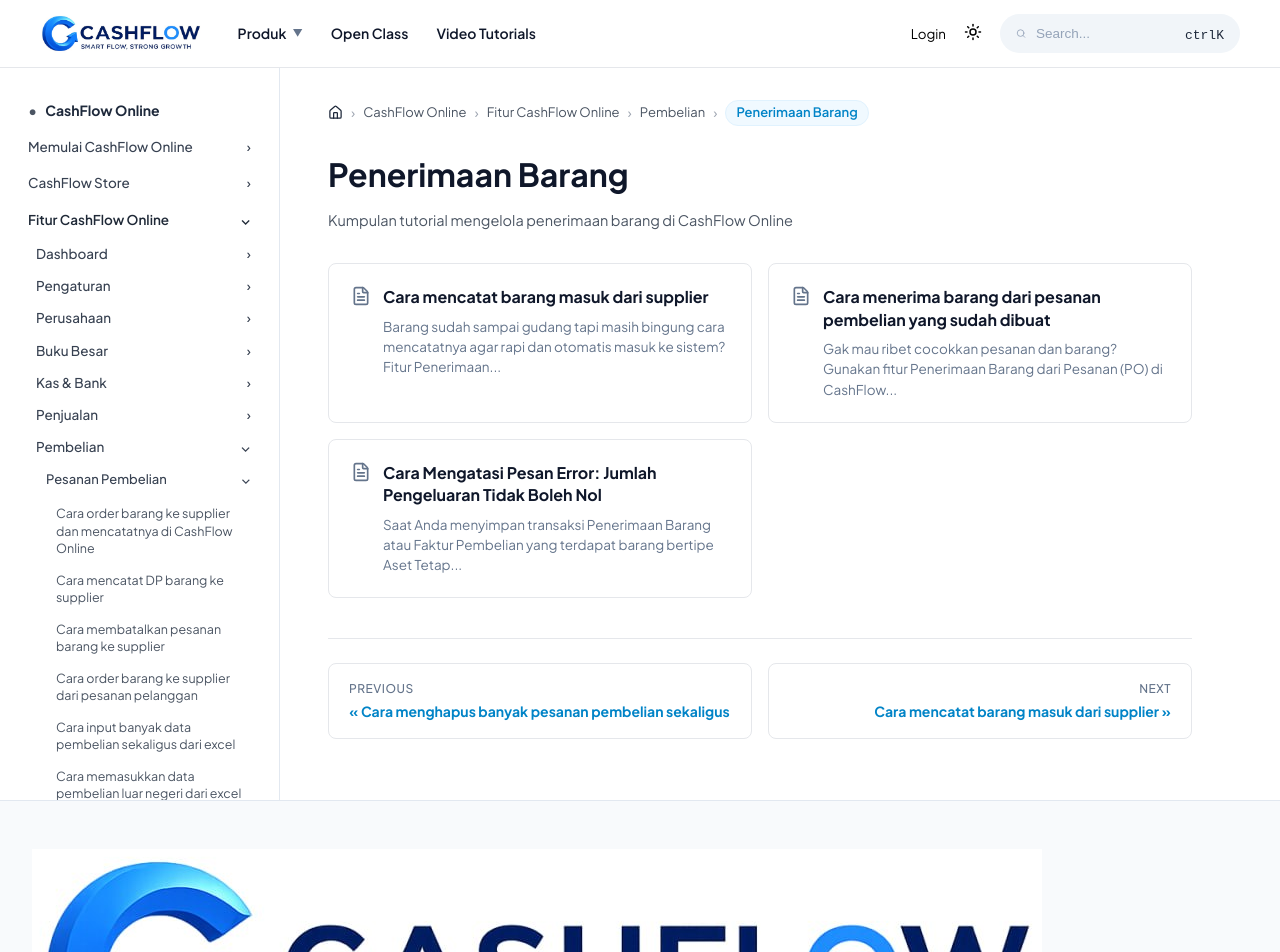
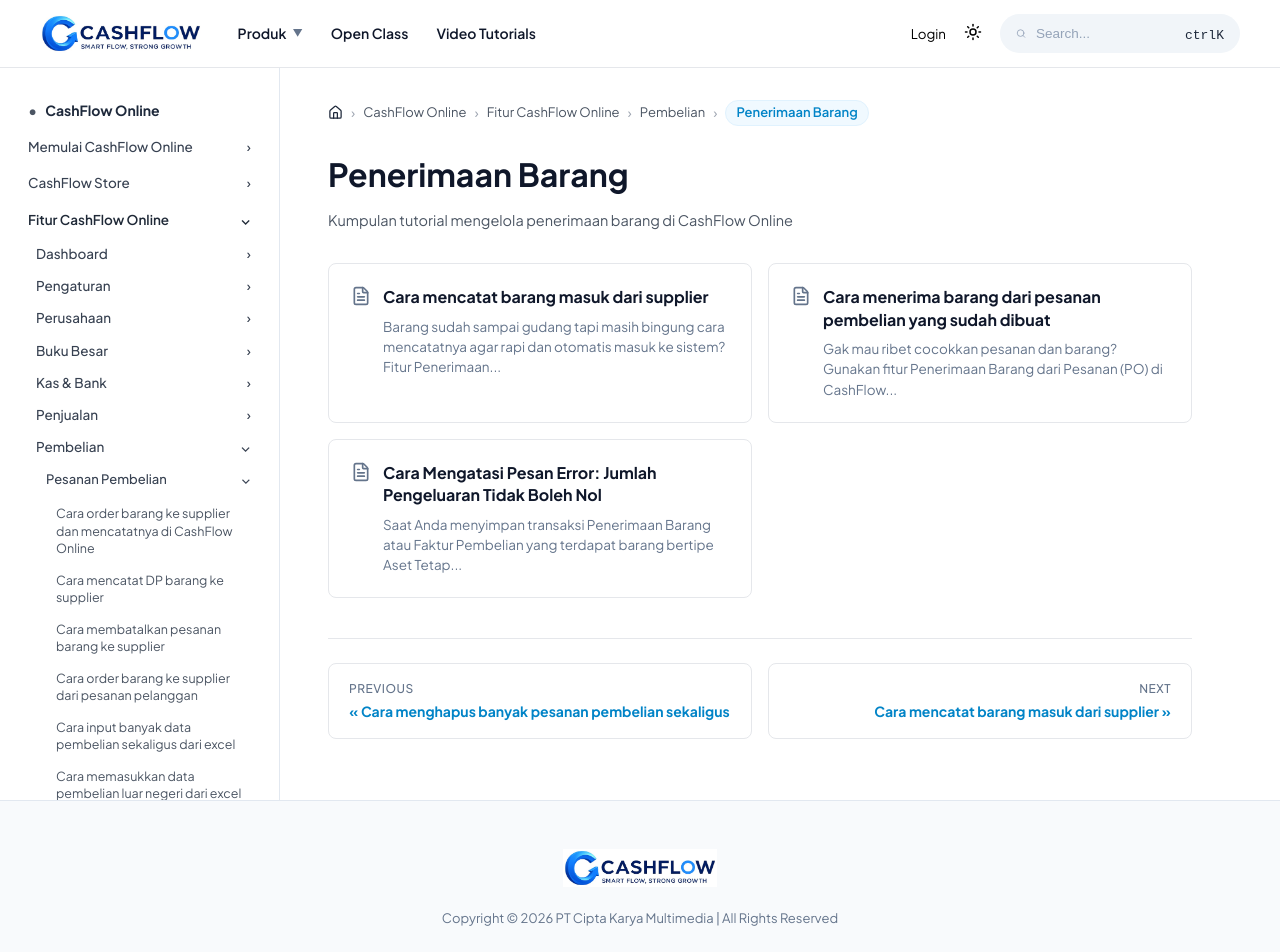
Before and after one commit to Rizqinus/CashFlow-Docs, a React (Vite) app in the folder web-docs/: page / in a window 1280 px wide. Shown: the top 952 px of the page. Built offline with nearby package versions, Linux system fonts and the light colour scheme.

Commit message:
fix(footer): update footer logo class

```diff
--- a/web-docs/src/components/Footer.tsx
+++ b/web-docs/src/components/Footer.tsx
@@ -3,9 +3,9 @@
 export const Footer: React.FC = () => {
   return (
     <footer className="footer-official">
-      <div className="footer-container">
+      <div className="footer-content">
         <div className="footer-brand">
-          <img src="/assets/logo-cashflow.png" alt="CashFlow Logo" className="footer-logo-img" />
+          <img src="/assets/logo-cashflow.png" alt="CashFlow Logo" className="footer-logo" />
         </div>
         <p className="copyright-text">
           Copyright © 2026 PT Cipta Karya Multimedia | All Rights Reserved
```
